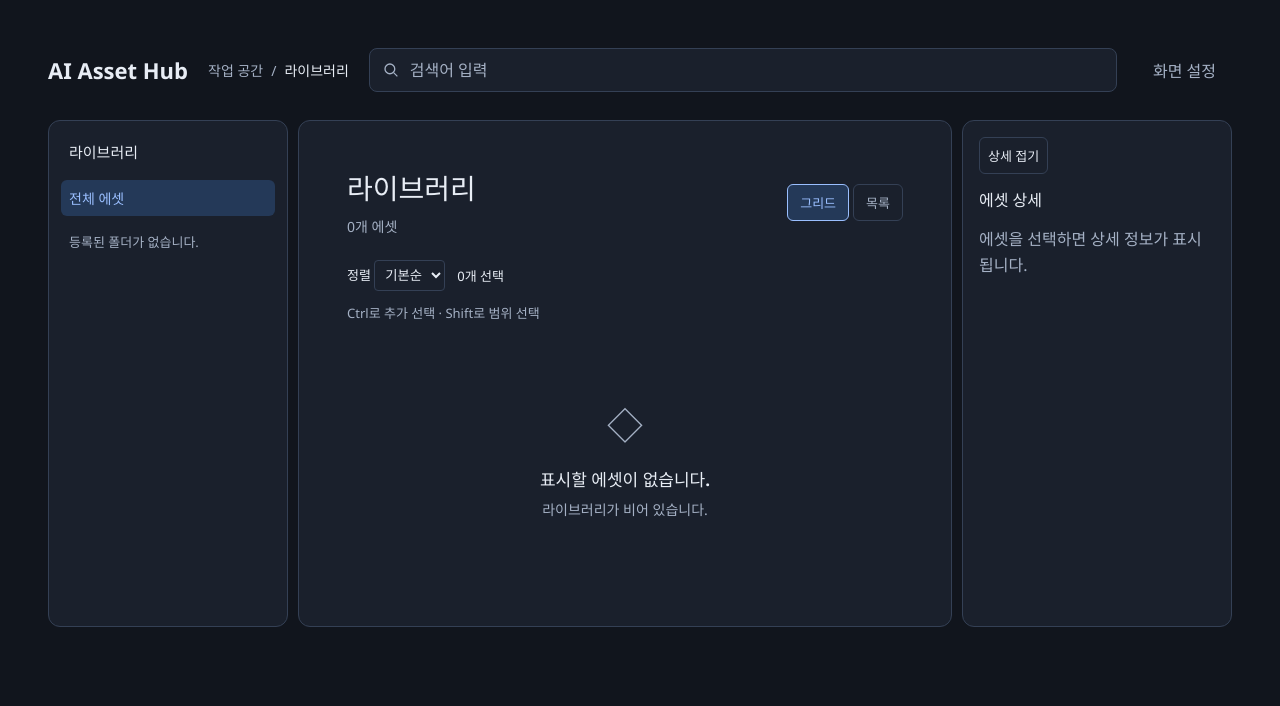
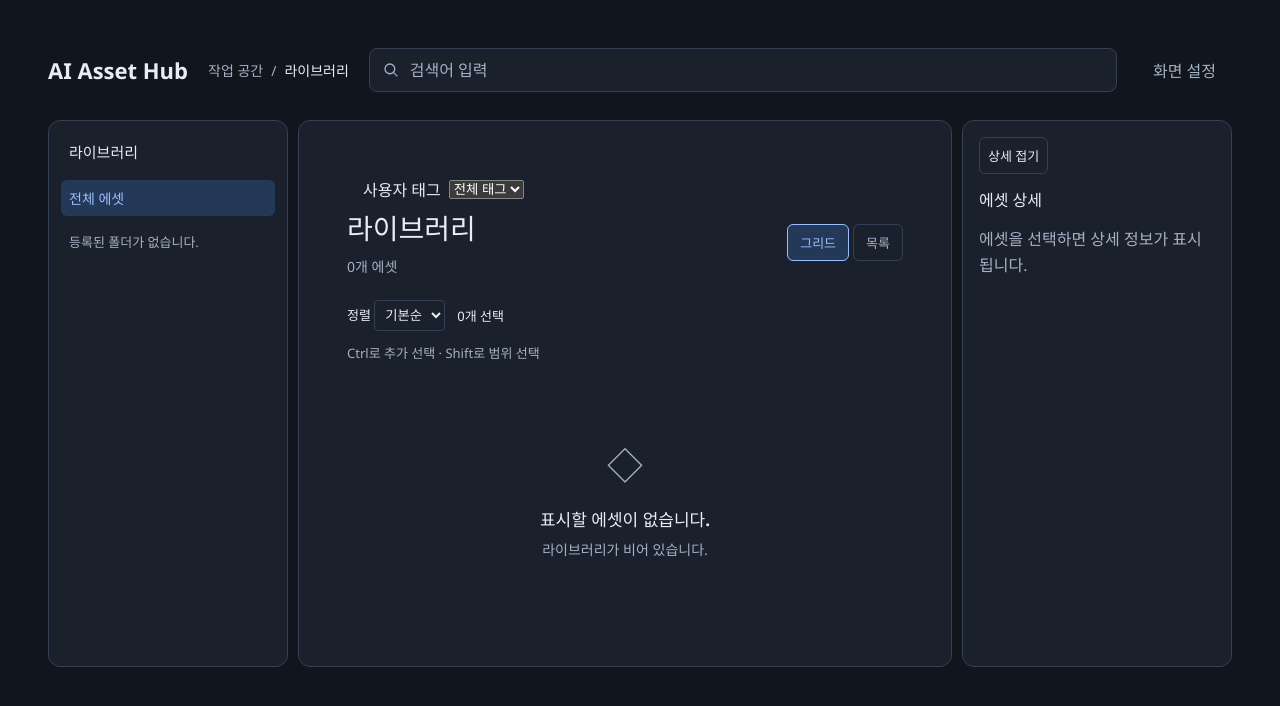
Before and after one commit to DmkDevHub/aiAssetHub, a Vue app: page /#/library in a window 1280 px wide. Shown: the top 706 px of the page. Built offline with nearby package versions, Linux system fonts and the light colour scheme.

Commit message:
feat: filter gallery by keyword and user tags (R04-04)

```diff
--- a/src/components/AssetDetailsPanel.vue
+++ b/src/components/AssetDetailsPanel.vue
@@ -47,7 +47,7 @@ async function navigateTabs(event: KeyboardEvent, index: number) {
           :hidden="activeTab !== 'info'" tabindex="0">
           <dl><dt>에셋명</dt><dd>{{ asset.name }}</dd><dt>유형</dt><dd>{{ asset.kind }}</dd></dl>
           <AssetMetadata :asset="asset" />
-          <AssetAnnotations :asset-id="asset.id" />
+          <AssetAnnotations :key="`${asset.id}:${asset.userTags?.join(',')}`" :asset-id="asset.id" />
         </div>
         <div id="detail-panel-analysis" role="tabpanel" aria-labelledby="detail-tab-analysis"
           :hidden="activeTab !== 'analysis'" tabindex="0">
--- a/src/components/AssetGallery.vue
+++ b/src/components/AssetGallery.vue
@@ -65,6 +65,7 @@ function moveAssetFocus(event: KeyboardEvent) {
 
 <template>
   <section class="page asset-gallery" aria-labelledby="library-title">
+    <slot name="filters" />
     <header class="gallery-header">
       <div>
         <h1 id="library-title">라이브러리</h1>
--- /dev/null
+++ b/src/services/assetSearch.ts
@@ -0,0 +1,10 @@
+import type { AssetSummary } from '../types/assets';
+export const normalizeSearch = (value: string) => value.normalize('NFKC').toLocaleLowerCase('ko');
+export function keywordFilter(items: readonly AssetSummary[], query: string, tag = '') {
+  const terms = normalizeSearch(query).trim().split(/\s+/).filter(Boolean);
+  return items.filter(item => {
+    const tags = (item.userTags ?? []).map(normalizeSearch);
+    const text = normalizeSearch([item.name, item.relativePath ?? '', ...tags].join(' '));
+    return (!tag || tags.includes(normalizeSearch(tag))) && terms.every(term => text.includes(term));
+  });
+}
--- a/src/style.css
+++ b/src/style.css
@@ -625,3 +625,7 @@ input[type="radio"] {
 .user-annotations form { display: grid; gap: 8px; margin-block: 12px; }
 .user-annotations label { display: grid; gap: 4px; }
 .user-annotations input, .user-annotations textarea { width: 100%; min-width: 0; box-sizing: border-box; }
+
+.tag-filter { display: flex; gap: 8px; align-items: center; padding: 8px 16px; flex-wrap: wrap; }
+.bulk-tags { display: flex; gap: 8px; align-items: center; flex-wrap: wrap; margin-block: 10px; }
+.asset-tags { overflow-wrap: anywhere; font-size: 12px; }
--- a/src/views/LibraryView.vue
+++ b/src/views/LibraryView.vue
@@ -9,6 +9,8 @@ import { useWorkspaceLayout } from "../composables/useWorkspaceLayout";
 import LibraryManagement from '../components/LibraryManagement.vue';
 import { libraries, refreshLibraries } from '../stores/libraries';
 import { assets, refreshAssets, resetAssets } from '../stores/assets';
+import { workspace as searchState } from '../stores/workspace';
+import { keywordFilter } from '../services/assetSearch';
 import { folderNodes, filterFolder, type FolderNode } from '../services/assetFolders';
 
 onMounted(() => { void refreshLibraries().then((ok)=>{ if(ok){if(libraries.roots.length)void refreshAssets();else resetAssets();} }); });
@@ -17,7 +19,10 @@ const emptyMessage = computed(() => libraries.loading ? '등록 폴더를 불러
 
 const props = defineProps<{ items?: readonly AssetSummary[] }>();
 const availableItems = computed(() => assets.items.filter((item) => libraries.roots.some((root) => root.id===item.libraryId)));
-const items = computed(() => props.items ?? filterFolder(availableItems.value, libraryUi.selectedFolderId));
+const tag = ref('');
+const sourceItems = computed(() => props.items ?? availableItems.value);
+const tags = computed(() => [...new Set(sourceItems.value.flatMap(item => [...item.userTags ?? []]))].sort((a,b)=>a.localeCompare(b,'ko')));
+const items = computed(() => keywordFilter(filterFolder(sourceItems.value, libraryUi.selectedFolderId), searchState.searchQuery, tag.value));
 const nodes = computed(() => folderNodes(libraries.roots, availableItems.value));
 watch(nodes,(roots)=>{
   function contains(items: readonly FolderNode[]): boolean { return items.some((node)=>node.id===libraryUi.selectedFolderId || contains(node.children ?? [])); }
@@ -61,7 +66,9 @@ function moveRegion(event: KeyboardEvent) {
       :selected-id="libraryUi.selectedFolderId" @select="selectLibraryFolder">
       <template #management><LibraryManagement /></template>
     </LibraryTreePanel>
-    <AssetGallery :items="items" :selected-id="selectedId" @select="selectedId = $event" />
+    <AssetGallery :items="items" :selected-id="selectedId" @select="selectedId = $event">
+      <template #filters><label class="tag-filter">사용자 태그 <select v-model="tag" aria-label="사용자 태그 필터"><option value="">전체 태그</option><option v-for="value in tags" :key="value" :value="value">{{ value }}</option></select></label></template>
+    </AssetGallery>
     <AssetDetailsPanel :asset="selectedAsset" />
   </div>
 </template>
```
Also changed, not shown: tests/fixtures/app-entry.ts (+2 -0 lines), 4 other files (tests, documents, lock files or other folders).
